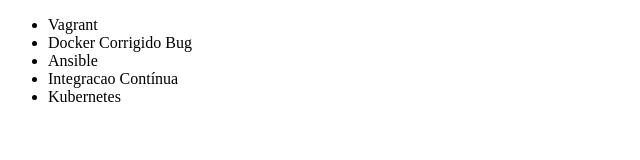
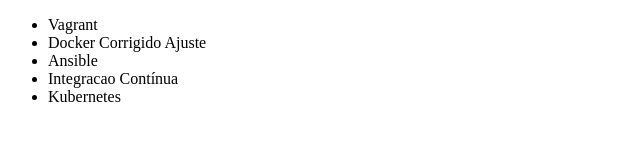
Before and after one commit to andresilvajb007/alura-git, a plain HTML site: page index.html in a window 1280 px wide. Shown: the full height of the page, 0-640 px from the left. Drawn offline with Linux system fonts and the light colour scheme.

Commit message:
atualizando nome do curso de docker

```diff
--- a/index.html
+++ b/index.html
@@ -7,7 +7,7 @@
 <body>
     <ul>
         <li>Vagrant</li>
-        <li>Docker Corrigido Bug</li>
+        <li>Docker Corrigido Ajuste</li>
         <li>Ansible</li>
         <li>Integracao Contínua</li>
         <li>Kubernetes</li>
```
